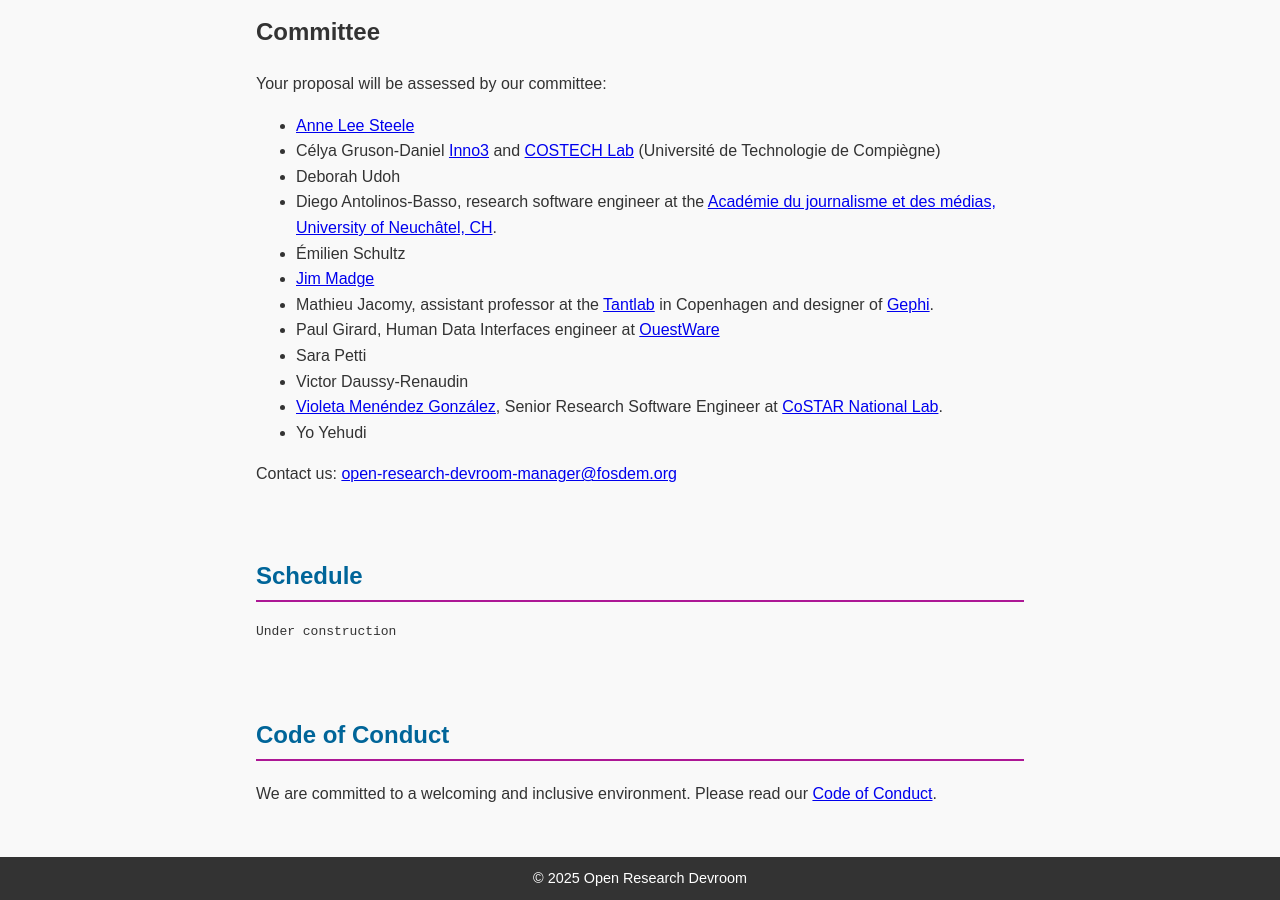
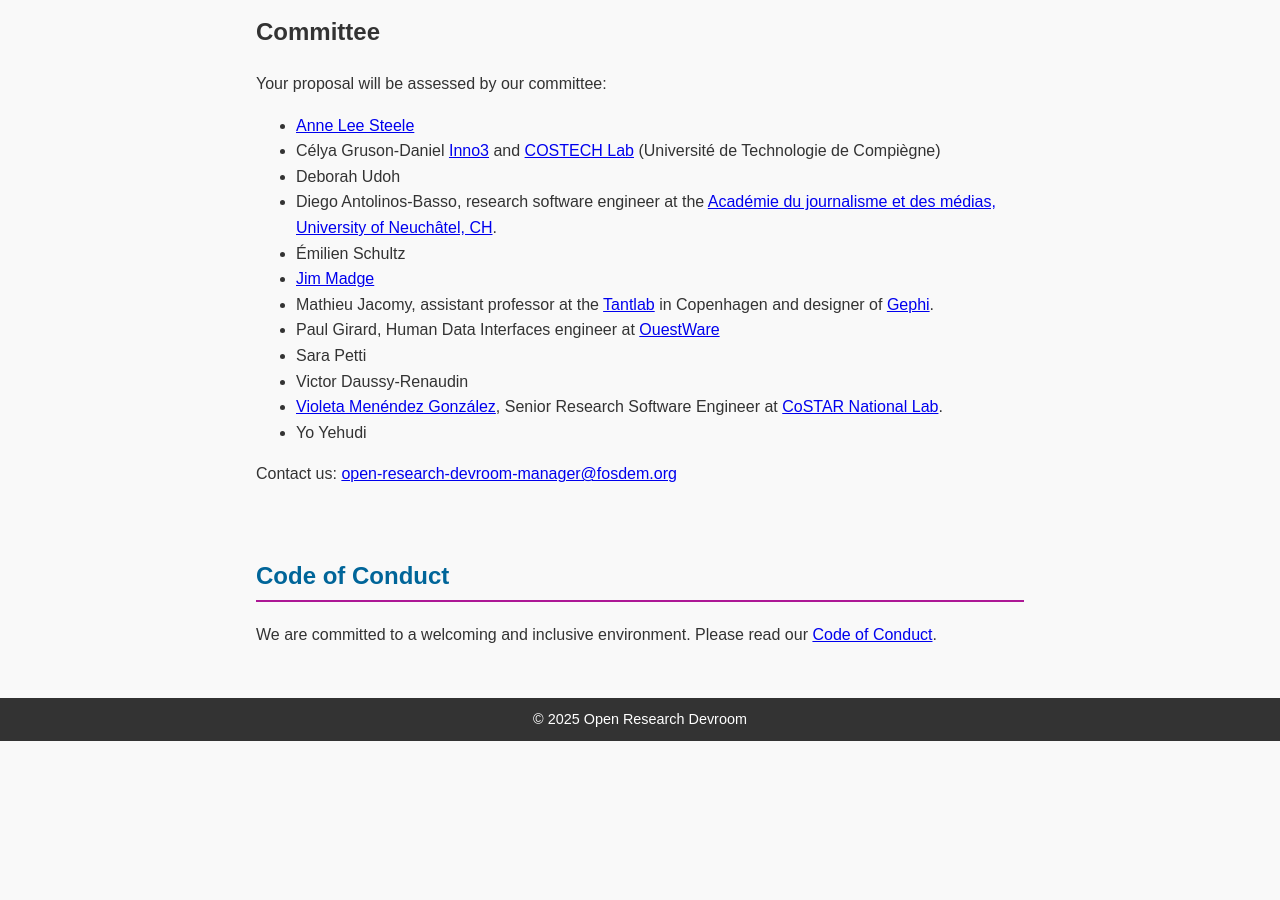
Before and after one commit to research-fosdem/research-fosdem.github.io, a Jekyll site: the page built from index.md, in a window 1280 px wide and 900 px high, scrolled down 4229 px. Built offline with Jekyll 4.4.1, drawn with Linux system fonts in a browser that asks for light colours; after the commit the page ends 4970 px from its top, so only the background shows below that.

Commit message:
fix: remove the schedule section for now

```diff
--- a/index.md
+++ b/index.md
@@ -170,14 +170,14 @@ Contact us: [open-research-devroom-manager@fosdem.org](mailto:open-research-devr
   </div>
 </section>
 
-<section id="schedule" class="section" markdown="1">
+<!--<section id="schedule" class="section" markdown="1">
   <div class="container">
     <h2 class="title">Schedule</h2>
 <div markdown="1">
     Under construction
 </div>
 </div>
-</section>
+</section>-->
 
 <section id="code-of-conduct">
   <h2>Code of Conduct</h2>
```
